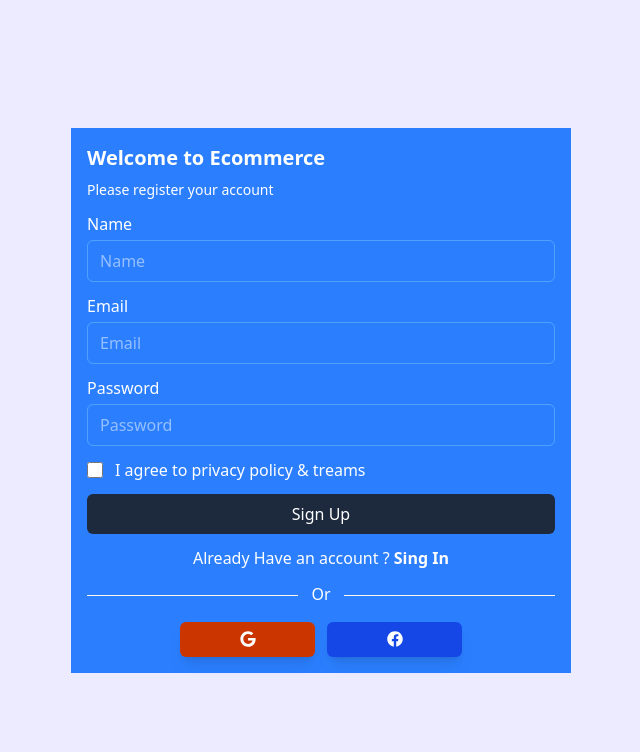
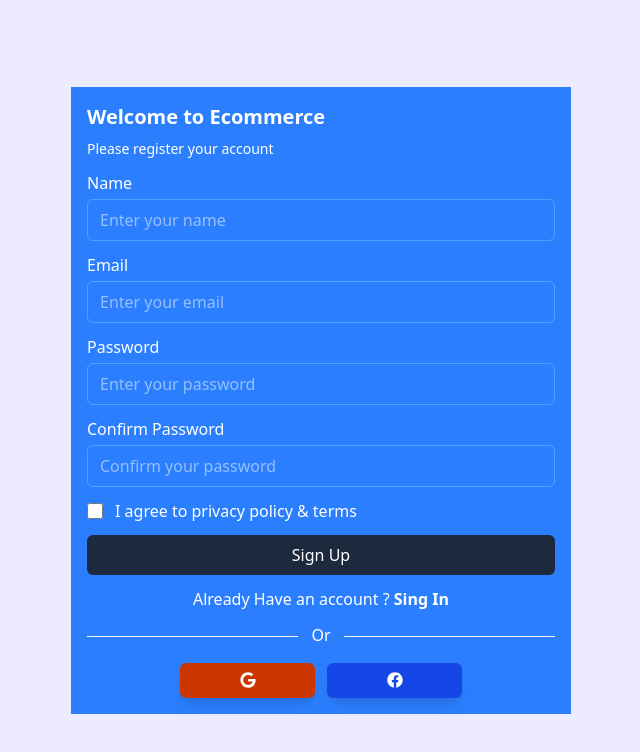
Before and after one commit to manikandanthedeveloper/ecommerce, a React (Vite) app in the folder dashboard/: page /register in a window 1280 px wide. Shown: the top 752 px of the page, without its empty margins (319-959 px from the left). Built offline with nearby package versions, Linux system fonts and the light colour scheme.

Commit message:
Registration validation implemented

```diff
--- a/dashboard/index.html
+++ b/dashboard/index.html
@@ -7,7 +7,7 @@
 		<title>dashboard</title>
 	</head>
 	<body>
-		<div id="root"></div>
+		<div id="root" class="overflow-hidden"></div>
 		<script type="module" src="/src/main.tsx"></script>
 	</body>
 </html>
--- /dev/null
+++ b/dashboard/src/components/UI/UserInput.tsx
@@ -0,0 +1,57 @@
+import type { UserInputProps } from "../../models/UserInputProps"
+
+const UserInput: React.FC<UserInputProps> = ({
+    label,
+    name,
+    type = "text",
+    placeholder,
+    value,
+    error,
+    onChange,
+    inputRef
+}) => {
+
+    if (type === 'checkbox') {
+        const checked = Boolean(value);
+
+        return (
+            <div className="mb-3">
+                <div className="flex items-center w-full gap-3">
+                    <input
+                        className="w-4 h-4 text-blue-600 overflow-hidden border border-blue-400 rounded focus:ring-amber-50"
+                        type="checkbox"
+                        name={name}
+                        id={name}
+                        checked={checked}
+                        onChange={onChange}
+                        ref={inputRef}
+                    />
+                    <label htmlFor={name} className="block">
+                        {label}
+                    </label>
+                </div>
+                {error && <p className="text-red-600 text-sm mt-1">{error}</p>}
+            </div>
+        );
+    }
+
+    return (
+        <div className="flex flex-col w-full gap-1 mb-3">
+            <label htmlFor={name}>{label}</label>
+            <input
+                id={name}
+                name={name}
+                type={type}
+                placeholder={placeholder}
+                value={value as string}
+                ref={inputRef}
+                onChange={onChange}
+                className={`px-3 py-2 outline-none border bg-transparent rounded-md ${error ? "border-red-600" : "border-blue-400"
+                    }`}
+            />
+            {error && <p className="text-red-600 text-sm">{error}</p>}
+        </div>
+    );
+}
+
+export default UserInput
--- /dev/null
+++ b/dashboard/src/models/User.ts
@@ -0,0 +1,7 @@
+export interface User {
+	name: string;
+	email: string;
+	password: string;
+	confirmpassword: string;
+	policyAccepted: boolean;
+}
--- /dev/null
+++ b/dashboard/src/models/UserErrorState.ts
@@ -0,0 +1,7 @@
+export interface ErrorState {
+	name: string;
+	email: string;
+	password: string;
+	confirmpassword: string;
+	policyAccepted: string;
+}
--- /dev/null
+++ b/dashboard/src/models/UserInputProps.ts
@@ -0,0 +1,10 @@
+export interface UserInputProps {
+	label: string;
+	name: string;
+	type?: "text" | "email" | "password" | "checkbox";
+	placeholder?: string;
+	value?: string | boolean;
+	error?: string;
+	onChange: React.ChangeEventHandler<HTMLInputElement>;
+	inputRef?: React.RefObject<HTMLInputElement | null>;
+}
--- a/dashboard/src/views/auth/Register.tsx
+++ b/dashboard/src/views/auth/Register.tsx
@@ -1,36 +1,90 @@
+import React, { useRef, useState } from "react"
+import { Link } from "react-router-dom"
 import { FaFacebook, FaGoogle } from "react-icons/fa"
-import { Link } from "react-router-dom"
+import type { User } from "../../models/User";
+import type { ErrorState } from "../../models/UserErrorState";
+import UserInput from "../../components/UI/UserInput";
+
+const initialError: ErrorState = {
+    name: "",
+    email: "",
+    password: "",
+    confirmpassword: "",
+    policyAccepted: "",
+};
+
+const initialData = { name: "", email: "", password: "", confirmpassword: "", policyAccepted: false };
 
 const Register = () => {
+    const [formData, setFormData] = useState<User>(initialData);
+    const [error, setError] = useState<ErrorState>(initialError);
+
+    const nameRef = useRef<HTMLInputElement | null>(null);
+    const emailRef = useRef<HTMLInputElement | null>(null);
+    const passwordRef = useRef<HTMLInputElement | null>(null);
+    const confirmPasswordRef = useRef<HTMLInputElement | null>(null);
+    const policyAcceptedRef = useRef<HTMLInputElement | null>(null);
+
+    const onChangeHandler: React.ChangeEventHandler<HTMLInputElement> = (event) => {
+        const { name, type, value, checked } = event.target;
+
+        setFormData((prevState) => ({ ...prevState, [name]: type === "checkbox" ? checked : value }))
+    }
+
+    const onSubmitHandler: React.FormEventHandler<HTMLFormElement> = (event) => {
+        event.preventDefault();
+        if (!isValid()) return
+        console.log(formData, 'form submitted!!!');
+    }
+
+    const isValid = () => {
+        let isValid: boolean = true;
+        const name = formData.name.trim();
+        const email = formData.email.trim();
+        const password = formData.password.trim();
+        const confirmpassword = formData.confirmpassword.trim();
+        const policyAccepted = formData.policyAccepted;
+
+        setError(initialError);
+
+        if (name === "" || name.length < 3) {
+            setError((prevState) => ({ ...prevState, name: "Enter valid name" }));
+            nameRef.current?.focus();
+            isValid = false;
+        } else if (email === "" || !email.includes('@') || !email.includes('.') || email.length < 7) {
+            setError((prevState) => ({ ...prevState, email: "Enter valid email" }));
+            emailRef.current?.focus();
+            isValid = false;
+        } else if (password === "" || password.length < 5) {
+            setError((prevState) => ({ ...prevState, password: "Enter valid password" }));
+            passwordRef.current?.focus();
+            isValid = false;
+        } else if (confirmpassword === "" || confirmpassword !== password) {
+            setError((prevState) => ({ ...prevState, confirmpassword: "Password and Confirm password not match" }));
+            confirmPasswordRef.current?.focus();
+            isValid = false;
+        } else if (!policyAccepted) {
+            setError((prevState) => ({ ...prevState, policyAccepted: "Please agree privacy policy and terms", }));
+            policyAcceptedRef.current?.focus();
+            isValid = false;
+        }
+
+        return isValid;
+    }
+
     return (
         <div className='min-w-screen min-h-screen bg-[#ecebff] flex justify-center items-center overflow-hidden'>
             <div className="md:w-[500px] sm:[350px] bg-blue-500 text-white sm:2 md:p-4">
                 <h2 className="text-xl mb-2 font-bold">Welcome to Ecommerce</h2>
                 <p className="text-sm mb-3 font-medium">Please register your account</p>
 
-                <form>
-                    <div className='flex flex-col w-full gap-1 mb-3'>
-                        <label htmlFor="name">Name</label>
-                        <input className='px-3 py-2 outline-none border border-blue-400 bg-transparent rounded-md' type="text" name='name' placeholder='Name' id='name' required />
+                <form onSubmit={onSubmitHandler}>
 
-                    </div>
-
-
-                    <div className='flex flex-col w-full gap-1 mb-3'>
-                        <label htmlFor="email">Email</label>
-                        <input className='px-3 py-2 outline-none border border-blue-400 bg-transparent rounded-md' type="email" name='email' placeholder='Email' id='email' required />
-
-                    </div>
-
-                    <div className='flex flex-col w-full gap-1 mb-3'>
-                        <label htmlFor="password">Password</label>
-                        <input className='px-3 py-2 outline-none border border-blue-400 bg-transparent rounded-md' type="password" name='password' placeholder='Password' id='password' required />
-                    </div>
-
-                    <div className='flex items-center w-full gap-3 mb-3'>
-                        <input className='w-4 h-4 text-blue-600 overflow-hidden border border-blue-400 rounded focus:ring-amber-50' type="checkbox" name="checkbox" id="checkbox" />
-                        <label htmlFor="checkbox"> I agree to privacy policy & treams</label>
-                    </div>
+                    <UserInput label="Name" name="name" placeholder="Enter your name" value={formData.name} error={error.name} onChange={onChangeHandler} inputRef={nameRef} />
+                    <UserInput label="Email" type="email" name="email" placeholder="Enter your email" value={formData.email} error={error.email} onChange={onChangeHandler} inputRef={emailRef} />
+                    <UserInput label="Password" type="password" name="password" placeholder="Enter your password" value={formData.password} error={error.password} onChange={onChangeHandler} inputRef={passwordRef} />
+                    <UserInput label="Confirm Password" type="password" name="confirmpassword" placeholder="Confirm your password" value={formData.confirmpassword} error={error.confirmpassword} onChange={onChangeHandler} inputRef={confirmPasswordRef} />
+                    <UserInput label="I agree to privacy policy & terms" type="checkbox" name="policyAccepted" value={formData.policyAccepted} error={error.policyAccepted} onChange={onChangeHandler} inputRef={policyAcceptedRef} />
 
                     <button className='bg-slate-800 w-full hover:shadow-blue-300/ hover:shadow-lg text-white rounded-md px-7 py-2 mb-3'>Sign Up</button>
 
@@ -50,14 +104,10 @@ const Register = () => {
                         <div className='w-[135px] h-[35px] flex rounded-md bg-orange-700 shadow-lg hover:shadow-orange-700/50 justify-center cursor-pointer items-center overflow-hidden'>
                             <span><FaGoogle /></span>
                         </div>
-
                         <div className='w-[135px] h-[35px] flex rounded-md bg-blue-700 shadow-lg hover:shadow-blue-700/50 justify-center cursor-pointer items-center overflow-hidden'>
                             <span><FaFacebook /></span>
                         </div>
-
                     </div>
-
-
                 </form>
             </div>
         </div>
```
